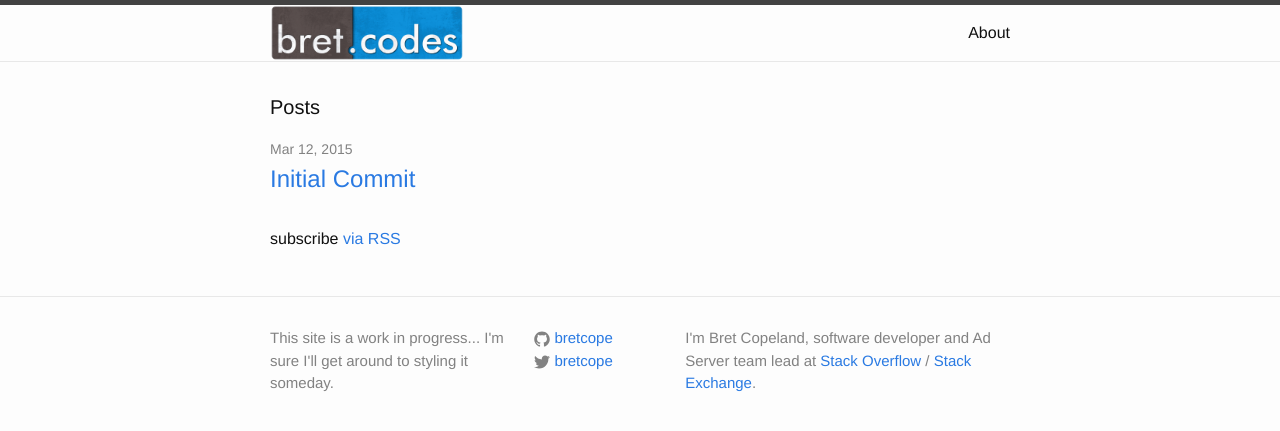
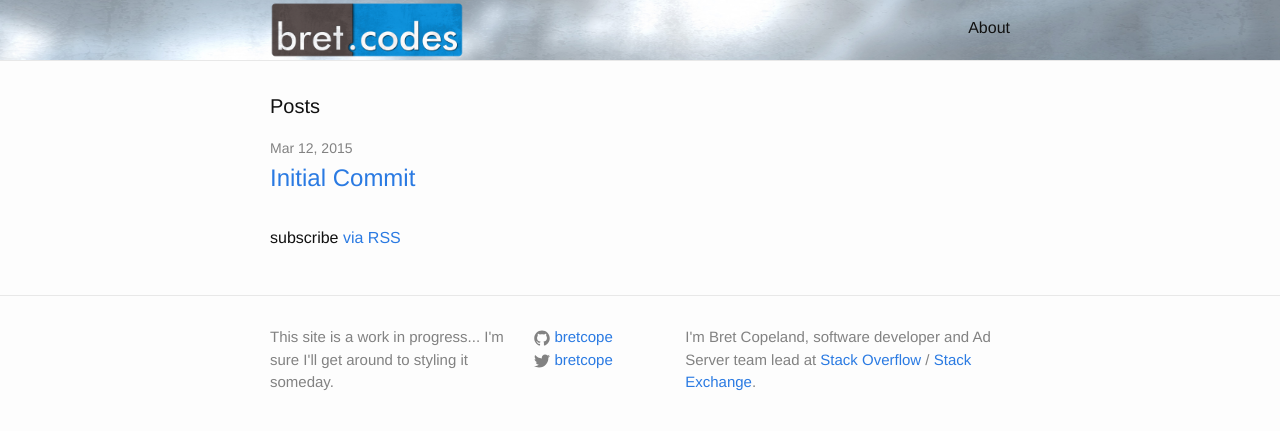
Before and after one commit to bretcope/bret.codes, a Jekyll site: the page built from index.html, in a window 1280 px wide. Shown: the top 431 px of the page. Built offline with Jekyll 4.4.1, drawn with Linux system fonts in a browser that asks for light colours.

Commit message:
Header background. Site needs more style work, but not tonight.

```diff
--- a/_sass/_layout.scss
+++ b/_sass/_layout.scss
@@ -2,19 +2,21 @@
  * Site header
  */
 .site-header {
-    border-top: 5px solid $grey-color-dark;
+//    border-top: 1px solid $grey-color-dark;
     border-bottom: 1px solid $grey-color-light;
     min-height: 56px;
+//    background-color: $grey-color-dark;
 
     // Positioning context for the mobile navigation icon
     position: relative;
+    background: center/cover url('/img/nav-background.jpg') no-repeat;
 }
 
 .site-title {
     font-size: 26px;
     line-height: 56px;
     letter-spacing: -1px;
-    margin-bottom: 0;
+    margin: 2px 0;
     float: left;
 
     background: top left/contain url('/img/BretCodesLogo.png') no-repeat;
```
Also changed, not shown: img/nav-background.jpg (added).
